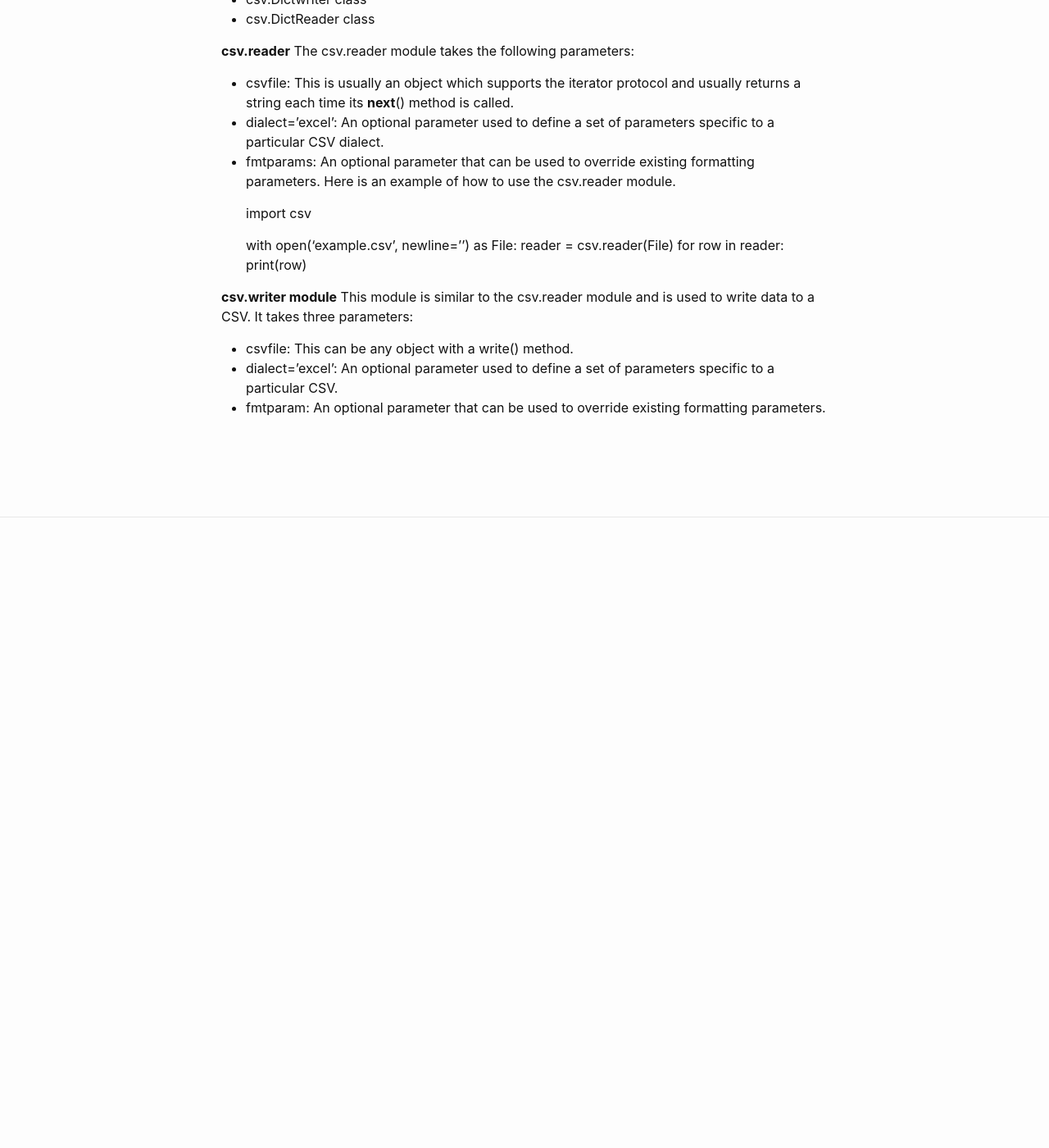
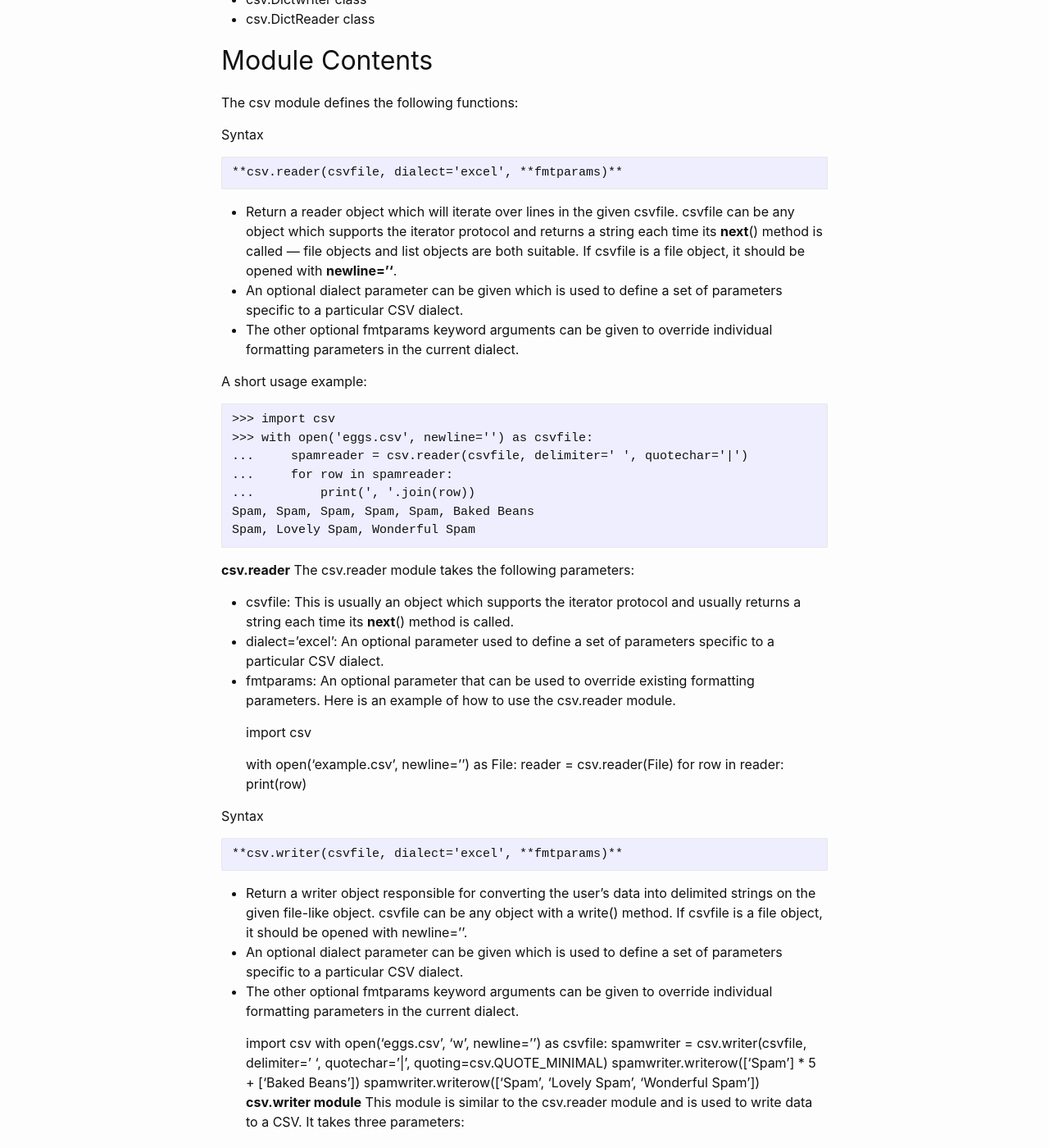
Before and after one commit to dwit013/dwit013.github.io, a Jekyll site: the page built from module/7/file-handling-advanced.md, in a window 1280 px wide and 1400 px high, scrolled down 709 px. Shown: the whole window at 82% size. Built offline with Jekyll 4.4.1, drawn with Linux system fonts in a browser that asks for light colours; our own code applies the rules of GitHub Pages for plain Markdown files; before the commit the page ends 1339 px from its top, so only the background shows below that.

Commit message:
Advanced File Handling

```diff
--- a/module/7/file-handling-advanced.md
+++ b/module/7/file-handling-advanced.md
@@ -23,6 +23,27 @@ The CSV module has several functions and classes available for reading and writi
 * csv.Dictwriter class
 * csv.DictReader class
 
+## Module Contents
+The csv module defines the following functions:
+
+Syntax
+
+	**csv.reader(csvfile, dialect='excel', **fmtparams)**
+
+* Return a reader object which will iterate over lines in the given csvfile. csvfile can be any object which supports the iterator protocol and returns a string each time its __next__() method is called — file objects and list objects are both suitable. If csvfile is a file object, it should be opened with **newline=''**.
+* An optional dialect parameter can be given which is used to define a set of parameters specific to a particular CSV dialect.
+* The other optional fmtparams keyword arguments can be given to override individual formatting parameters in the current dialect.
+
+A short usage example:
+
+	>>> import csv
+	>>> with open('eggs.csv', newline='') as csvfile:
+	...     spamreader = csv.reader(csvfile, delimiter=' ', quotechar='|')
+	...     for row in spamreader:
+	...         print(', '.join(row))
+	Spam, Spam, Spam, Spam, Spam, Baked Beans
+	Spam, Lovely Spam, Wonderful Spam
+
 **csv.reader**
 The csv.reader module takes the following parameters:
 
@@ -38,6 +59,20 @@ Here is an example of how to use the csv.reader module.
 	    for row in reader:
 		print(row)
 
+Syntax
+
+	**csv.writer(csvfile, dialect='excel', **fmtparams)**
+
+* Return a writer object responsible for converting the user’s data into delimited strings on the given file-like object. csvfile can be any object with a write() method. If csvfile is a file object, it should be opened with newline=''.
+* An optional dialect parameter can be given which is used to define a set of parameters specific to a particular CSV dialect.
+* The other optional fmtparams keyword arguments can be given to override individual formatting parameters in the current dialect.
+
+	import csv
+	with open('eggs.csv', 'w', newline='') as csvfile:
+	    spamwriter = csv.writer(csvfile, delimiter=' ',
+		                    quotechar='|', quoting=csv.QUOTE_MINIMAL)
+	    spamwriter.writerow(['Spam'] * 5 + ['Baked Beans'])
+	    spamwriter.writerow(['Spam', 'Lovely Spam', 'Wonderful Spam'])
 **csv.writer module**
 This module is similar to the csv.reader module and is used to write data to a CSV. It takes three parameters:
 
```
